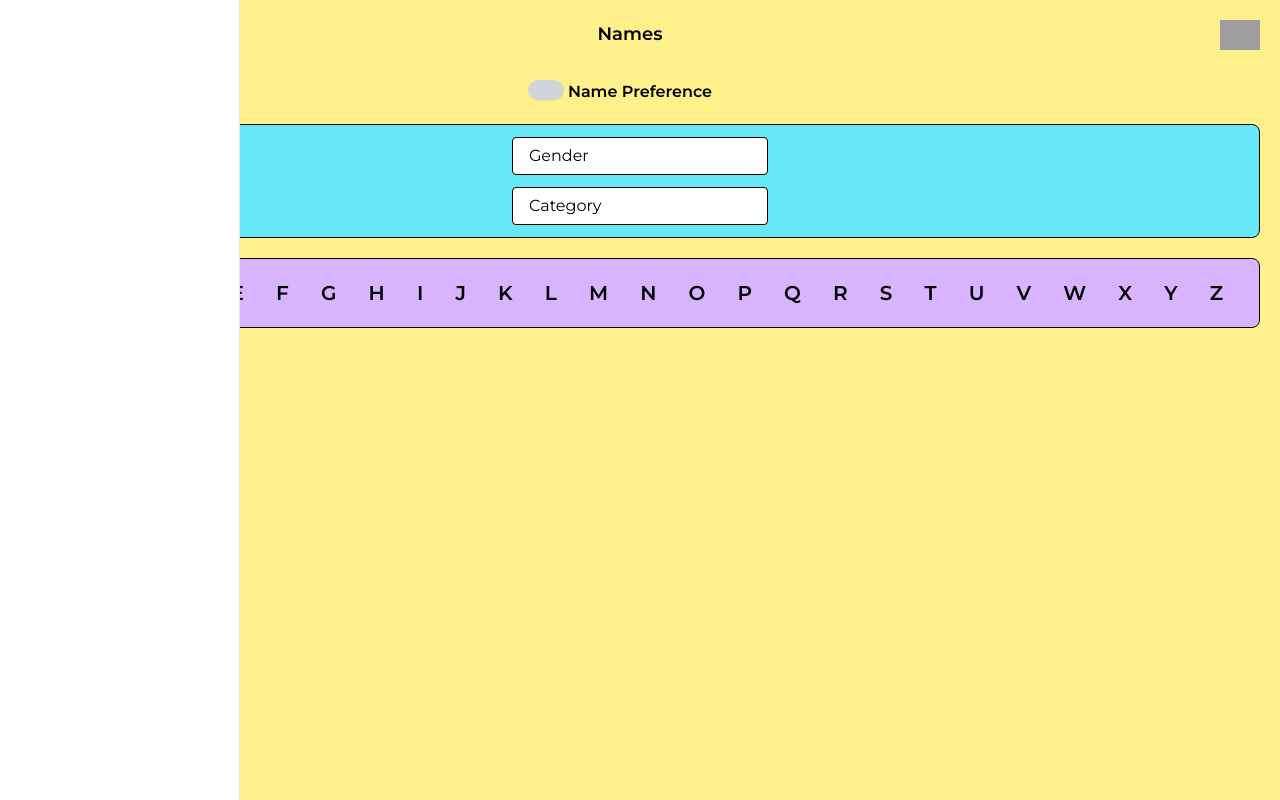
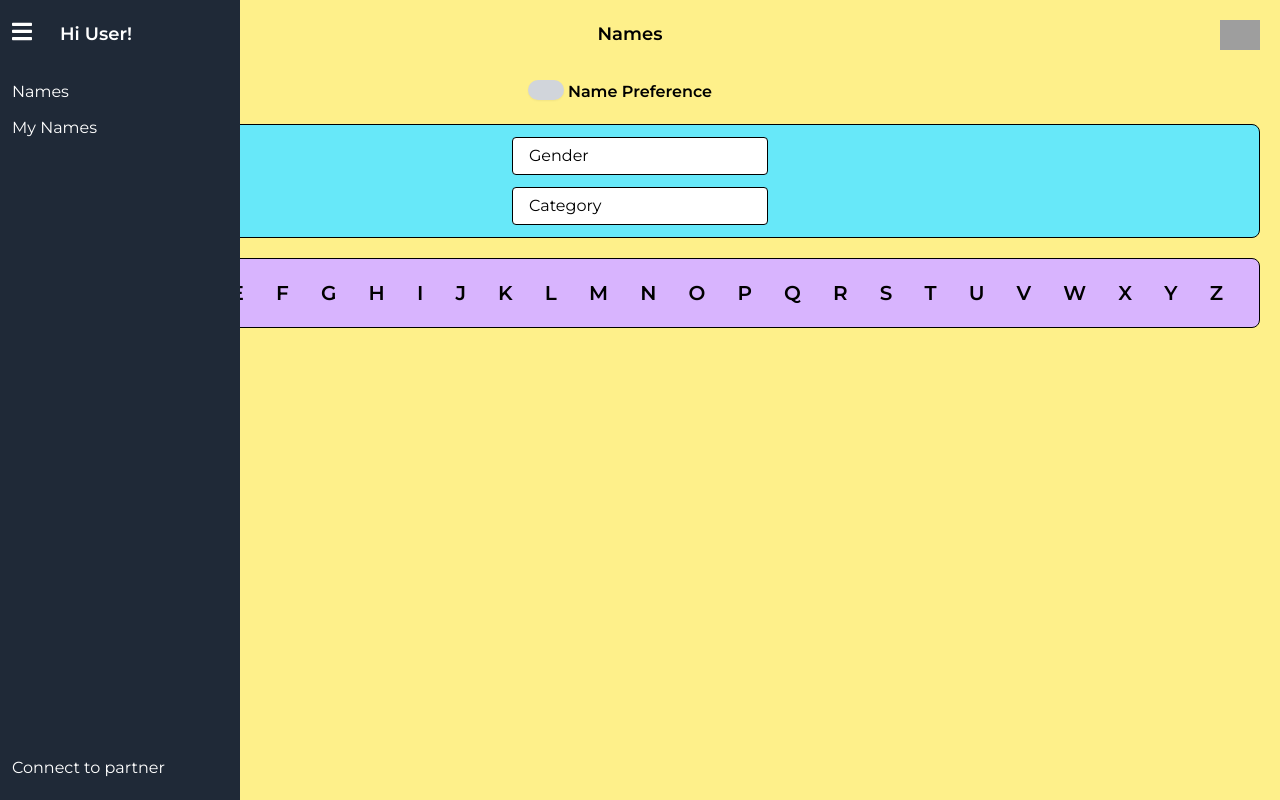
Before and after one commit to jocosiol/babyName-FE, a React (Create React App) app: page / in a window 1280 px wide. Both pictures are taken after a click on the element 30 px from the left and 30 px from the top of the page. Built offline with nearby package versions, Linux system fonts and the light colour scheme; grey boxes are pictures that could not be loaded; what tw-elements would draw is missing.

Commit message:
remove darkmode from NavBar

```diff
--- a/src/components/NavBar.jsx
+++ b/src/components/NavBar.jsx
@@ -8,7 +8,7 @@ function NavBar() {
 
   return (
     <div className="absolute top-0 left-0">
-      <div className="flex flex-col w-60 h-screen px-3 py-5 bg-white border-r dark:bg-gray-800 dark:border-gray-600 font-Montserrat text-white">
+      <div className="flex flex-col w-60 h-screen px-3 py-5 bg-gray-800 border-gray-600 font-Montserrat text-white">
         <div className="flex flex-row space-x-7">
           <div
             className="w-5 h-5 cursor-pointer"
```
